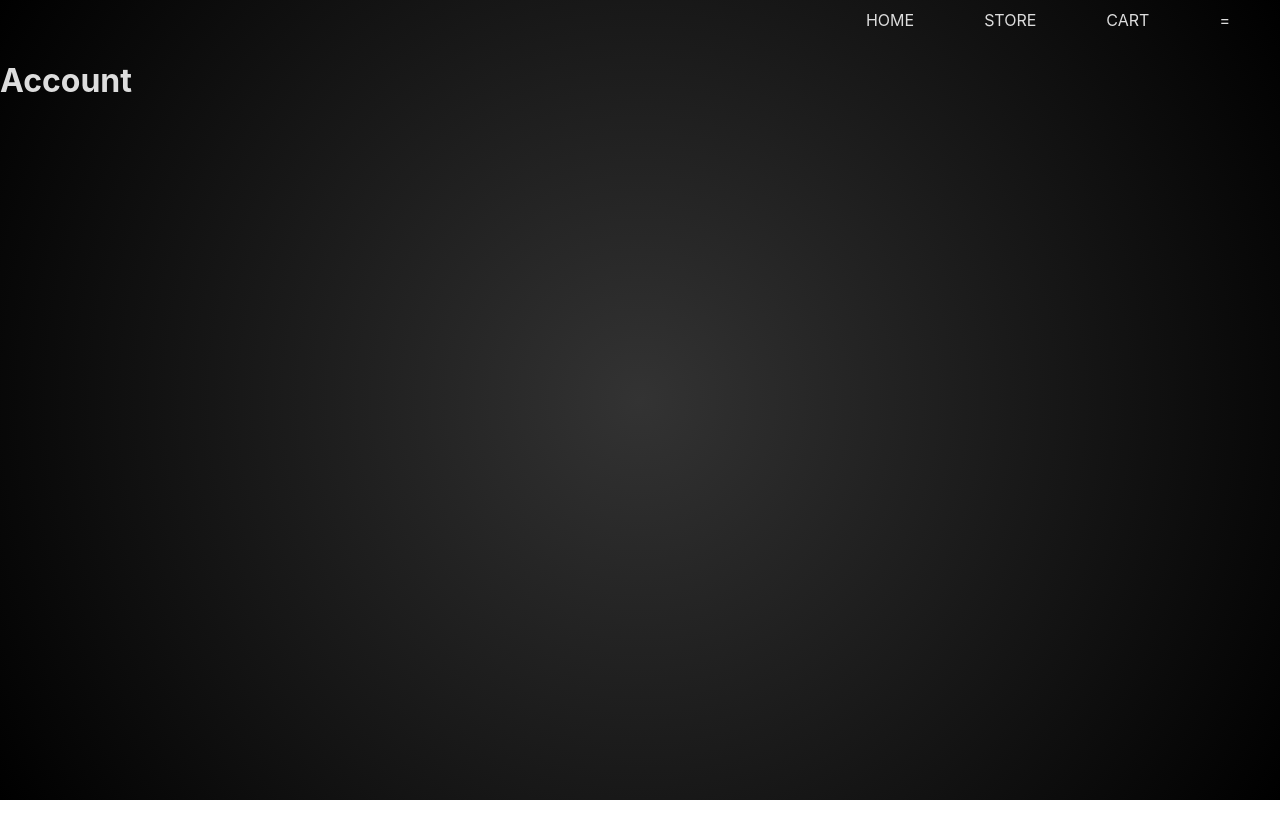
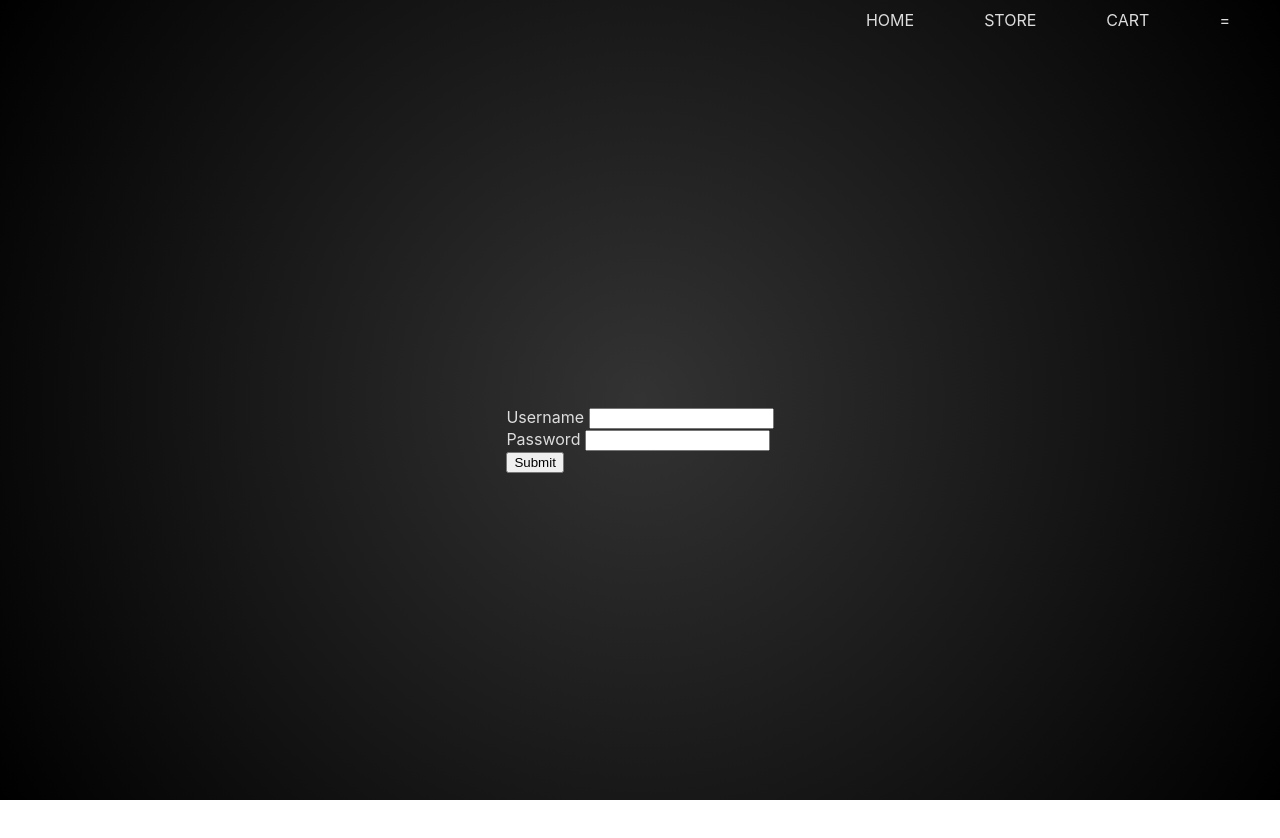
Before and after one commit to ITiboht/Webprojekt, a React (Create React App) app in the folder client/: page /account in a window 1280 px wide. Before the commit the page ends 800 px from the top, so only its background shows below. Built offline with nearby package versions, Linux system fonts and the light colour scheme.

Commit message:
Account page beginnings

```diff
--- a/client/src/pages/AccountPage/account.css
+++ b/client/src/pages/AccountPage/account.css
@@ -1,3 +1,8 @@
-.Account-Page {
+.form{
     color: #ddd;
+    display: flex;
+    justify-content: center;
+    height: 100vh;
+    flex: 1;
+    align-items: center;
 }
--- a/client/src/pages/AccountPage/account.jsx
+++ b/client/src/pages/AccountPage/account.jsx
@@ -3,8 +3,38 @@
 
 export default function Account() {
   return (
-    <div className='Account-Page'>
-        <h1>Account</h1>
-    </div>
+    <div className="form">
+    <form>
+      <div className="input-container">
+        <label>Username </label>
+        <input type="text" name="uname" required />
+      </div>
+      <div className="input-container">
+        <label>Password </label>
+        <input type="password" name="pass" required />
+      </div>
+      <div className="button-container">
+        <input type="submit" />
+      </div>
+    </form>
+  </div>
   )
 }
+
+function renderForm() {
+  <div className="form">
+    <form>
+      <div className="input-container">
+        <label>Username </label>
+        <input type="text" name="uname" required />
+      </div>
+      <div className="input-container">
+        <label>Password </label>
+        <input type="password" name="pass" required />
+      </div>
+      <div className="button-container">
+        <input type="submit" />
+      </div>
+    </form>
+  </div>
+};
```
